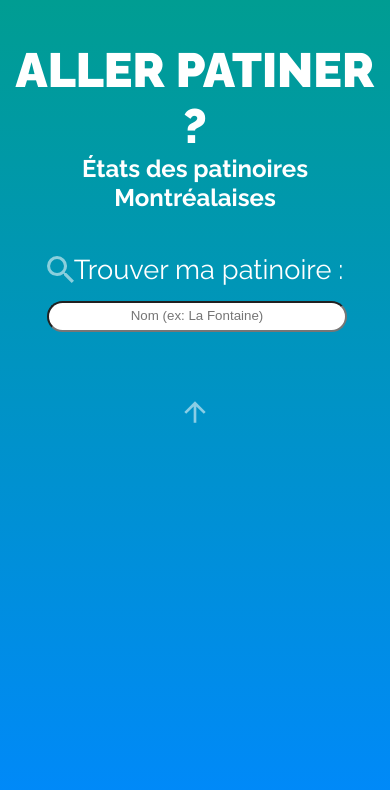
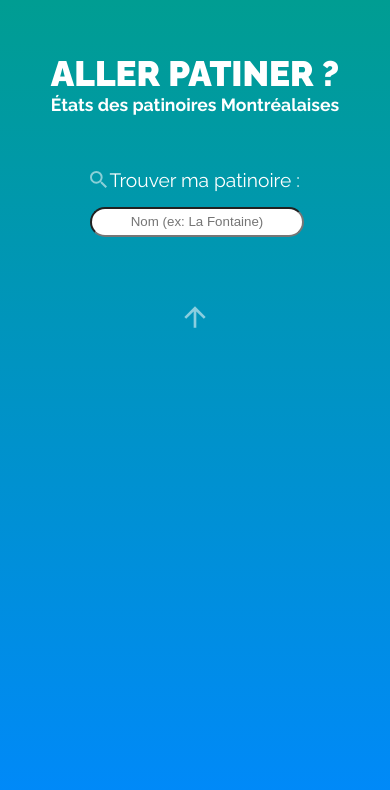
Before and after one commit to coniconico/allerpatiner, a plain HTML site: page index.html in a window 390 px wide. Drawn offline with Linux system fonts and the light colour scheme.

Commit message:
Add files via upload

```diff
--- a/scripts.js
+++ b/scripts.js
@@ -88,6 +88,7 @@ const chercherResultats = chercherTexte => {
 
                         //h1 pour le nom
                         let h1 = document.createElement('h1');
+                        h1.setAttribute('class', 'nom');
                         h1.innerHTML = `${nomPatinoire}`;
 
                         //une div pour l'etat
--- a/styles/style.scss
+++ b/styles/style.scss
@@ -112,7 +112,7 @@ li {
     flex-direction: column;
     align-items: center;
     padding: 2em 2em;
-    h1 {
+    h1.nom {
         font-size: 1.2em;
         text-transform: uppercase;
         font-weight: 600;
@@ -191,3 +191,28 @@ footer a {
     height: 2em;
     padding-bottom: 1em;
 }
+
+
+// ajustement version telephone
+
+@media only screen and (max-width: 400px) {
+    h1 {
+        font-size: 2.2em !important;
+    }
+    h2 {
+        font-size: 1.1em!important;
+    }
+    .header {
+        height: 20vh;
+    }
+    .champ-recherche label {
+        font-size: 1.2em;
+    }
+    label::before {
+        height: 0.9em !important;
+    }
+    h1.nom {
+        font-size: 1em !important;
+    }
+
+}
```
Also changed, not shown: styles/style.css, 1 other file.
